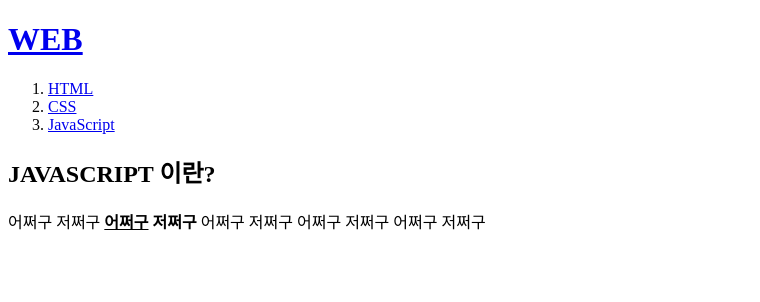
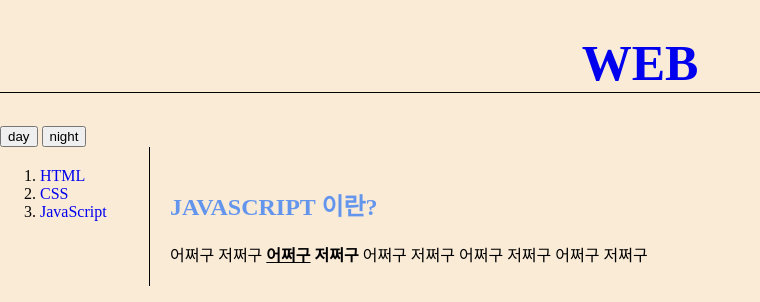
Before and after one commit to kmeoung/basic_web, a plain HTML site: page javascript.html in a window 1280 px wide. Shown: the whole page, without its empty margins (0-760 px from the left). Drawn offline with Linux system fonts and the light colour scheme.

Commit message:
javascript 공부 중

```diff
--- a/css.css
+++ b/css.css
@@ -26,29 +26,45 @@
     color:grey;
 }
 
+ol{
+    margin:0px;
+    padding-top: 20px;
+}
+
 .title{
-    border-bottom:solid;
-    border-width:1px;
-    border-color:black;
     margin: 0px;
     padding:20px;
 }
 
-ol{
-    border-right:solid;
-    border-width:1px;
-    border-color:black;
-    margin:0px;
-    padding-top: 20px;
+@media not all and (min-width:800px){
+    #grid{
+        grid-template-rows:150px 1fr;
+    }
 }
 
-#grid{
-    display:grid;
-    grid-template-columns:150px 1fr;
+@media all and (min-width:800px){
+    #grid{
+        display:grid;
+        grid-template-columns:150px 1fr;
+    }
+
+    h1{
+        border-bottom:solid;
+        border-width:1px;
+        border-color:black;
+    }
+
+    ol{
+        border-right:solid;
+        border-width:1px;
+        border-color:black;
+    }
 }
+
 
 #grid div{
     display:grid;
     grid-template-rows:1fr 1fr;
     padding: 20px;
+    display:block;
 }
--- a/javascript.html
+++ b/javascript.html
@@ -4,18 +4,28 @@
     <meta charset="UTF-8">
     <meta name="viewport" content="width=device-width, initial-scale=1.0">
     <title>WEB1-javascript</title>
+    <link rel="stylesheet" href="css.css" >
 </head>
 <body>
     <h1><a href="index.html">WEB</a></h1>
 
+    <input type="button" value="day" id="jsBtnDay"></input>
+    <input type="button" value="night" id="jsBtnNight"></input>
+
+    <div id="grid">
         <ol>
             <li><a href="html.html">HTML</a></li>
             <li><a href="css.html">CSS</a></li>
             <li><a href="javascript.html">JavaScript</a></li>
         </ol>
 
+        <div>
             <h2>JAVASCRIPT 이란?</h2>
             <a>어쩌구 저쩌구 <strong><u>어쩌구</u> 저쩌구</strong> 어쩌구 저쩌구 어쩌구 저쩌구 어쩌구 저쩌구</a>
+        </div>
+    </div>
+
+    <script src="javascript.js"></script>
 
 </body>
 </html>
--- /dev/null
+++ b/javascript.js
@@ -0,0 +1,17 @@
+const body = document.querySelector('body'),
+    btnDay = document.querySelector('#jsBtnDay'),
+    btnNight = document.querySelector('#jsBtnNight');
+
+function main(){
+    btnNight.addEventListener('click',() => {
+        body.style.backgroundColor = 'black';
+        body.style.color = 'white';
+    });
+
+    btnDay.addEventListener('click', () => {
+        body.style.backgroundColor = 'antiquewhite';
+        body.style.color = 'black';
+    });
+}
+
+main();
```
Also changed, not shown: css.html (+2 -1 lines), html.html (+6 -0 lines), 1 other file. Lines whose indentation alone changed are shown as unchanged.
